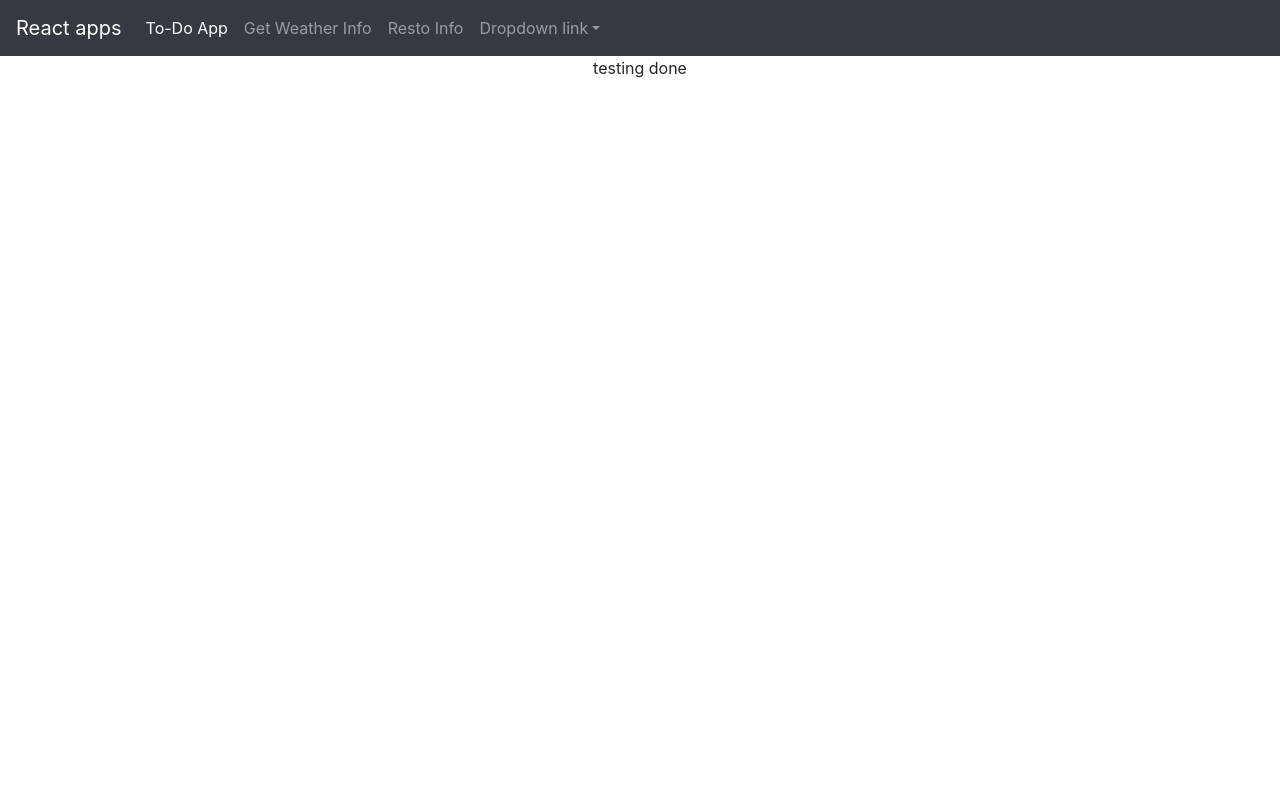
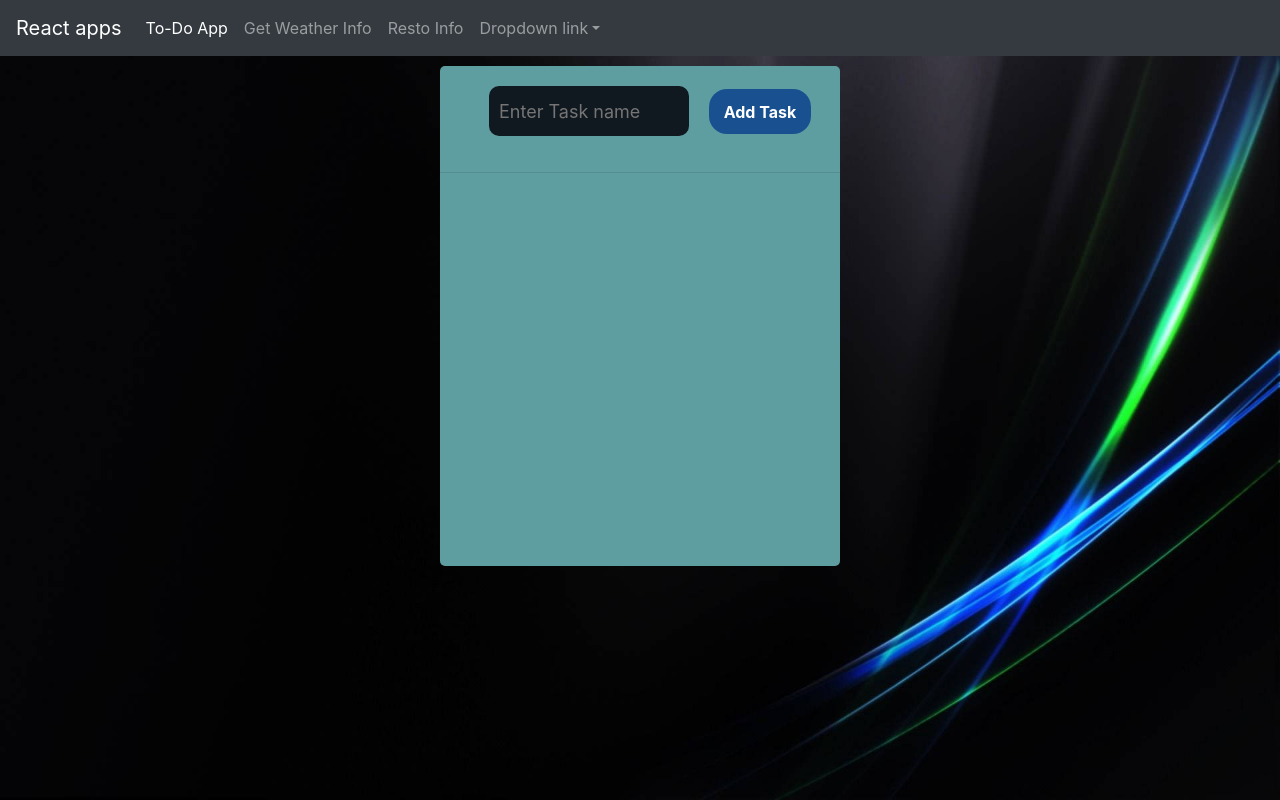
Before and after one commit to rohitgore/React_App, a React (Create React App) app: page / in a window 1280 px wide. Built offline with nearby package versions, Linux system fonts and the light colour scheme.

Commit message:
base url change

```diff
--- a/src/App.tsx
+++ b/src/App.tsx
@@ -16,7 +16,7 @@
 
       <Navbar></Navbar>
       <Switch>
-        <Route exact path="/" component={TestComponent}/>
+        <Route exact path="/" component={ToDo}/>
         <Route path="/Todo" component={ToDo}/>
         <Route path="/WeatherInfo" component={MainWeather}/>
       </Switch>
```
